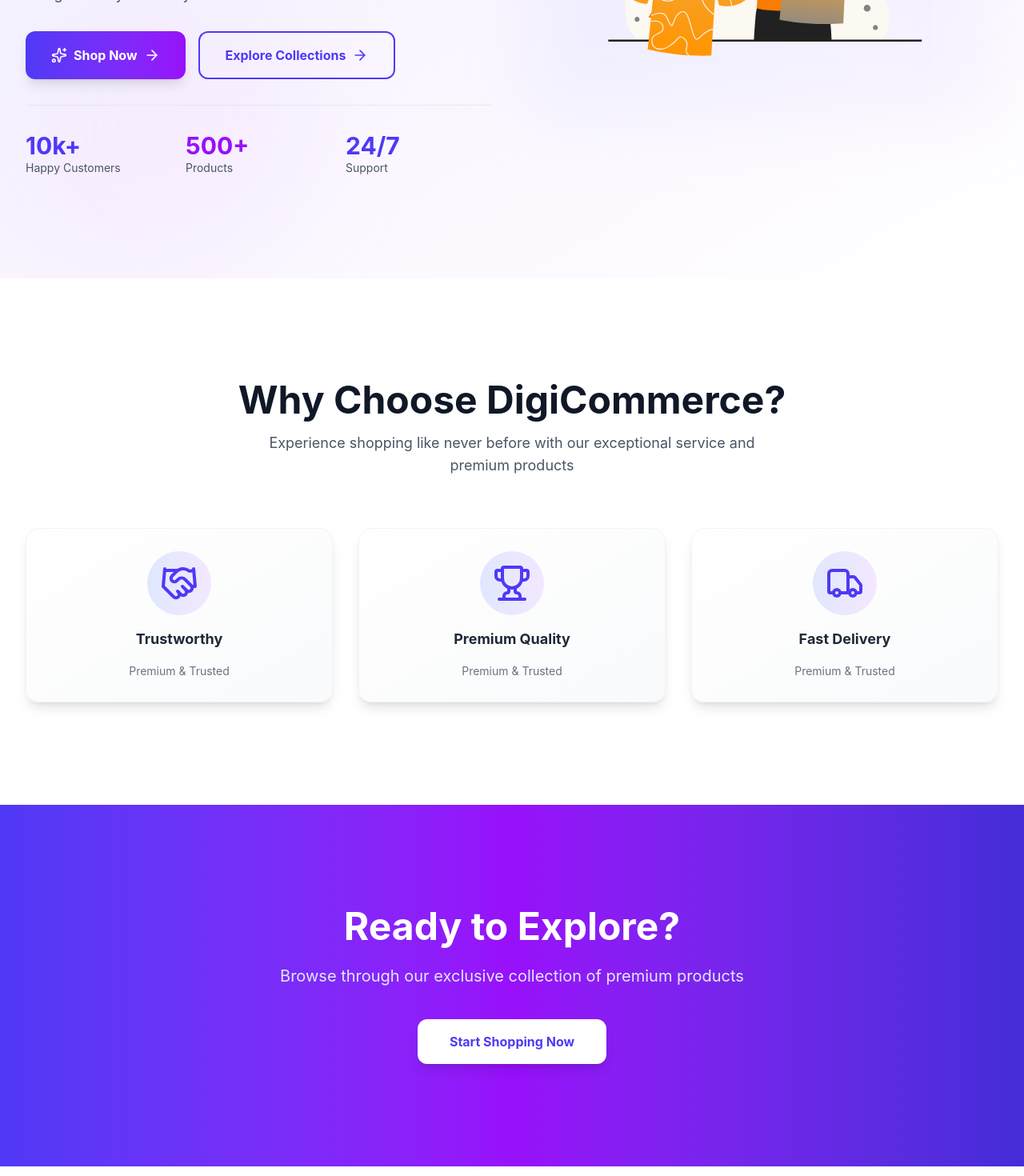
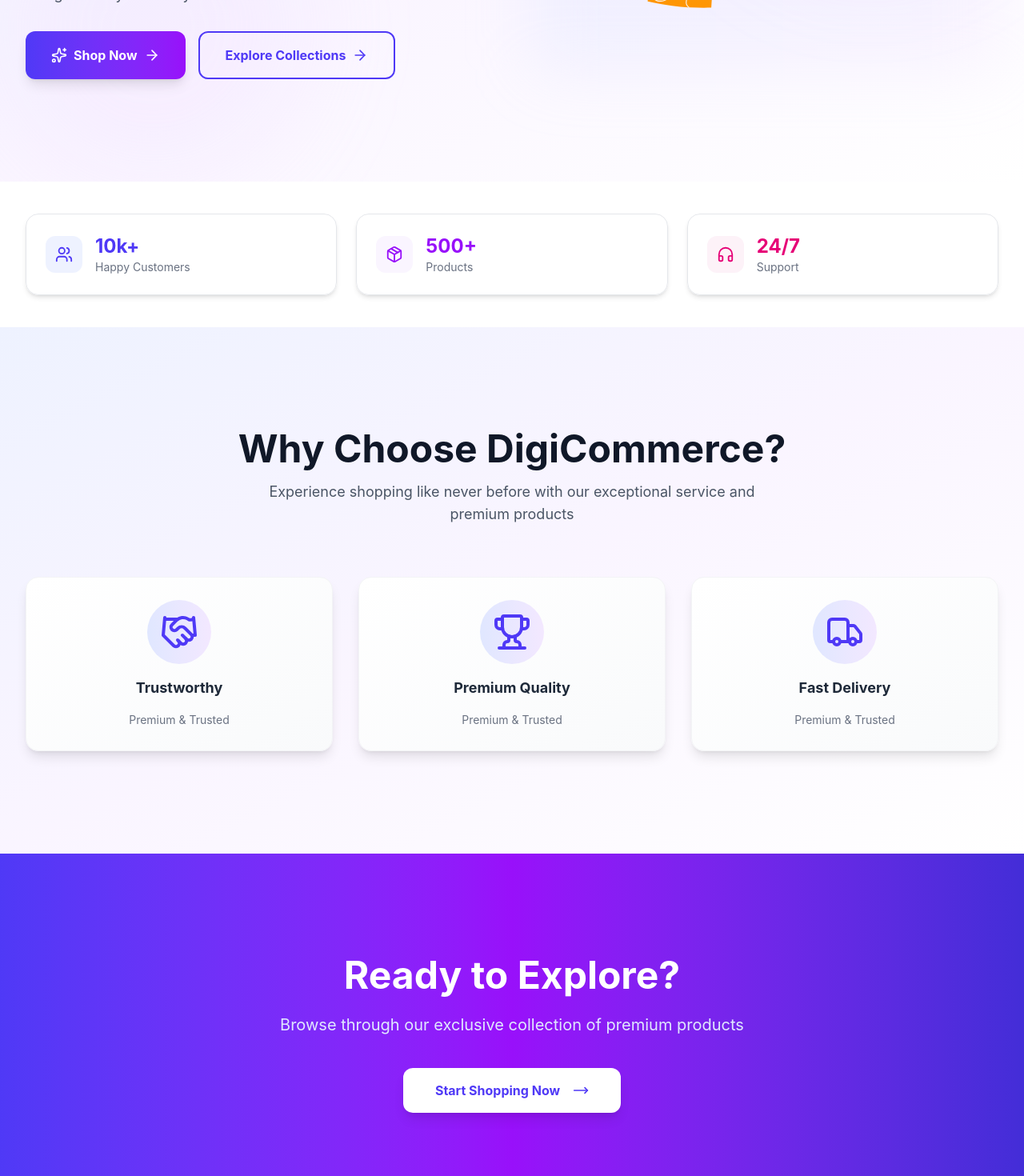
Before and after one commit to RedwanHaasaan/digi-commerce, a Next.js app: page / in a window 1280 px wide. Shown: the part 500-1970 px from the top of the page at 80% size. Built offline with nearby package versions, Linux system fonts and the light colour scheme.

Commit message:
feat: enhance layout and add About page, StatsCard component, and data constants

```diff
--- /dev/null
+++ b/src/app/about/page.jsx
@@ -0,0 +1,10 @@
+const page = () => {
+    return (
+        <div>
+            <h1 className="text-3xl font-bold text-center mt-10">About Us</h1>
+            <p className="text-center mt-4 text-gray-600">Learn more about DigiCommerce and our mission to provide premium shopping experience.</p>
+        </div>
+    );
+};
+
+export default page;
--- a/src/app/contact/page.jsx
+++ b/src/app/contact/page.jsx
@@ -1,5 +1,3 @@
-import React from 'react';
-
 const page = () => {
     return (
         <div>
--- a/src/app/globals.css
+++ b/src/app/globals.css
@@ -1,8 +1,7 @@
 @import "tailwindcss";
 @plugin "daisyui";
 
-/* Smooth scrolling */
-html {
+html{
   scroll-behavior: smooth;
 }
 
--- a/src/app/page.jsx
+++ b/src/app/page.jsx
@@ -2,7 +2,9 @@
 import LottiePlayer from "@/components/lottie/LottiePlayer";
 import animationData from "@/assets/animation.json";
 import Card from "@/components/Home/Card";
-
+import { MoveRight } from "lucide-react";
+import { stats } from "@/constants/data";
+import StatCard from "@/components/Home/StatsCard";
 export default function Home() {
   return (
     <>
@@ -15,41 +17,28 @@
 
         <div className="relative max-w-7xl mx-auto px-4 md:px-8 py-20 lg:py-32">
           <div className="grid lg:grid-cols-2 gap-12 items-center">
-
             {/* Left Content */}
             <div className="flex flex-col gap-8 z-10">
               <div className="flex flex-col gap-6">
                 <div className="inline-block w-fit">
-                  <span className="px-4 py-2 rounded-full bg-indigo-100 text-indigo-700 text-sm font-semibold">✨ Welcome to Premium Shopping</span>
+                  <span className="px-4 py-2 rounded-full bg-indigo-100 text-indigo-700 text-sm font-semibold">
+                    ✨ Welcome to Premium Shopping
+                  </span>
                 </div>
 
-                <h1 className="text-4xl md:text-5xl lg:text-6xl font-bold bg-linear-to-r from-indigo-600 via-purple-600 to-indigo-600 bg-clip-text text-transparent leading-tight">
+                <h1 className="text-4xl md:text-5xl xl:text-6xl font-bold bg-linear-to-r from-indigo-600 via-purple-600 to-indigo-600 bg-clip-text text-transparent leading-tight">
                   Timeless Elegance, Woven In Tradition
                 </h1>
 
                 <p className="text-lg text-gray-600 leading-relaxed">
-                  Discover the perfect blend of classic design and modern functionality. Shop our curated collection of premium products designed for your lifestyle.
+                  Discover the perfect blend of classic design and modern
+                  functionality. Shop our curated collection of premium products
+                  designed for your lifestyle.
                 </p>
               </div>
 
               <div>
-                <ButtonGroup/>
-              </div>
-
-              {/* Stats */}
-              <div className="grid grid-cols-3 gap-4 pt-8 border-t border-gray-200">
-                <div className="flex flex-col">
-                  <span className="text-2xl md:text-3xl font-bold text-indigo-600">10k+</span>
-                  <span className="text-sm text-gray-600">Happy Customers</span>
-                </div>
-                <div className="flex flex-col">
-                  <span className="text-2xl md:text-3xl font-bold text-purple-600">500+</span>
-                  <span className="text-sm text-gray-600">Products</span>
-                </div>
-                <div className="flex flex-col">
-                  <span className="text-2xl md:text-3xl font-bold text-indigo-600">24/7</span>
-                  <span className="text-sm text-gray-600">Support</span>
-                </div>
+                <ButtonGroup />
               </div>
             </div>
 
@@ -57,19 +46,31 @@
             <div className="hidden lg:flex justify-center items-center">
               <div className="relative w-full h-full min-h-96">
                 <div className="absolute inset-0 bg-linear-to-r from-indigo-200/20 to-purple-200/20 rounded-3xl blur-2xl"></div>
-                <LottiePlayer animationData={animationData}/>
+                <LottiePlayer animationData={animationData} />
               </div>
             </div>
           </div>
         </div>
       </section>
-
+      {/* Stats */}
+      <section className=" max-w-7xl mx-auto px-4 md:px-8 py-10">
+        <div className="grid grid-cols-1 sm:grid-cols-2 lg:grid-cols-3 gap-6">
+          {stats.map((item, index) => (
+            <StatCard key={index} {...item} />
+          ))}
+        </div>
+      </section>
       {/* Features Section */}
-      <section className="bg-white py-20 lg:py-32">
+      <section className="bg-linear-to-br from-indigo-50 via-purple-50 to-white py-20 lg:py-32">
         <div className="max-w-7xl mx-auto px-4 md:px-8">
           <div className="flex flex-col items-center text-center mb-16">
-            <h2 className="text-4xl md:text-5xl font-bold mb-4 text-gray-900">Why Choose DigiCommerce?</h2>
-            <p className="text-lg text-gray-600 max-w-2xl">Experience shopping like never before with our exceptional service and premium products</p>
+            <h2 className="text-4xl md:text-5xl font-bold mb-4 text-gray-900">
+              Why Choose DigiCommerce?
+            </h2>
+            <p className="text-lg text-gray-600 max-w-2xl">
+              Experience shopping like never before with our exceptional service
+              and premium products
+            </p>
           </div>
 
           <div className="grid md:grid-cols-3 gap-8">
@@ -82,11 +83,16 @@
 
       {/* CTA Section */}
       <section className="bg-linear-to-r from-indigo-600 via-purple-600 to-indigo-700 py-20 lg:py-32">
-        <div className="max-w-4xl mx-auto px-4 md:px-8 text-center">
-          <h2 className="text-4xl md:text-5xl font-bold text-white mb-6">Ready to Explore?</h2>
-          <p className="text-xl text-indigo-100 mb-10">Browse through our exclusive collection of premium products</p>
-          <button className="px-10 py-4 bg-white text-indigo-600 font-bold rounded-xl shadow-lg hover:shadow-2xl hover:scale-105 transition-all duration-300 cursor-pointer">
+        <div className="max-w-4xl mx-auto px-4 md:px-8 text-center flex flex-col items-center">
+          <h2 className="text-4xl md:text-5xl font-bold text-white mb-6">
+            Ready to Explore?
+          </h2>
+          <p className="text-xl text-indigo-100 mb-10">
+            Browse through our exclusive collection of premium products
+          </p>
+          <button className="group px-10 py-4 bg-white text-indigo-600 font-bold rounded-xl shadow-lg hover:shadow-2xl hover:scale-105 transition-all duration-300 cursor-pointer flex items-center gap-2">
             Start Shopping Now
+            <MoveRight size={20} className="ml-2 group-hover:translate-x-1 transition-transform duration-300" />
           </button>
         </div>
       </section>
--- a/src/app/shop/page.jsx
+++ b/src/app/shop/page.jsx
@@ -1,5 +1,3 @@
-import React from 'react';
-
 const page = () => {
     return (
         <div>
--- /dev/null
+++ b/src/components/Home/StatsCard.jsx
@@ -0,0 +1,24 @@
+export default function StatCard({ value, label, Icon, color, bg }) {
+  return (
+    <div
+      className="group flex items-center gap-4 p-6 rounded-2xl
+      bg-white/70 backdrop-blur-md border border-gray-200
+      shadow-md hover:shadow-xl
+      hover:-translate-y-1 transition-all duration-300"
+    >
+      {/* Icon */}
+      <div
+        className={`p-3 rounded-xl ${bg} ${color}
+        group-hover:scale-110 transition`}
+      >
+        {Icon && <Icon size={22} />}
+      </div>
+
+      {/* Text */}
+      <div>
+        <h3 className={`text-2xl font-bold ${color}`}>{value}</h3>
+        <p className="text-sm text-gray-500">{label}</p>
+      </div>
+    </div>
+  );
+}
--- a/src/components/layouts/Footer.jsx
+++ b/src/components/layouts/Footer.jsx
@@ -12,7 +12,7 @@
   const currentYear = new Date().getFullYear();
 
   return (
-    <footer className="bg-linear-to-r from-gray-900 via-gray-800 to-gray-900 text-white mt-20">
+    <footer className="bg-linear-to-r from-gray-900 via-gray-800 to-gray-900 text-white">
       {/* Main Footer Content */}
       <div className="max-w-7xl mx-auto px-4 md:px-8 py-16">
         <div className="grid grid-cols-1 md:grid-cols-2 lg:grid-cols-4 gap-8 mb-12">
--- a/src/components/layouts/Navbar.jsx
+++ b/src/components/layouts/Navbar.jsx
@@ -31,6 +31,12 @@
               <li>
                 <Link href="/shop" className="text-white hover:text-indigo-100 transition-colors duration-300 relative group">
                   Shop
+                  <span className="absolute bottom-0 left-0 w-0 h-0.5 bg-indigo-200 group-hover:w-full transition-all duration-300"></span>
+                </Link>
+              </li>
+              <li>
+                <Link href="/about" className="text-white hover:text-indigo-100 transition-colors duration-300 relative group">
+                  About
                   <span className="absolute bottom-0 left-0 w-0 h-0.5 bg-indigo-200 group-hover:w-full transition-all duration-300"></span>
                 </Link>
               </li>
@@ -81,6 +87,11 @@
                 </Link>
               </li>
               <li>
+                <Link href="/about" onClick={() => setOpen(false)} className="block px-4 py-2 text-white hover:bg-white/10 rounded-lg transition-colors duration-300">
+                  About
+                </Link>
+              </li>
+              <li>
                 <Link href="/contact" onClick={() => setOpen(false)} className="block px-4 py-2 text-white hover:bg-white/10 rounded-lg transition-colors duration-300">
                   Contact
                 </Link>
--- /dev/null
+++ b/src/constants/data.js
@@ -0,0 +1,25 @@
+import { Users, Package, Headphones } from "lucide-react";
+
+export const stats = [
+    {
+      value: "10k+",
+      label: "Happy Customers",
+      Icon: Users,
+      color: "text-indigo-600",
+      bg: "bg-indigo-50",
+    },
+    {
+      value: "500+",
+      label: "Products",
+      Icon: Package,
+      color: "text-purple-600",
+      bg: "bg-purple-50",
+    },
+    {
+      value: "24/7",
+      label: "Support",
+      Icon: Headphones,
+      color: "text-pink-600",
+      bg: "bg-pink-50",
+    },
+  ];
```
Also changed, not shown: src/components/Home/ButtonGroup.jsx (+5 -4 lines).
